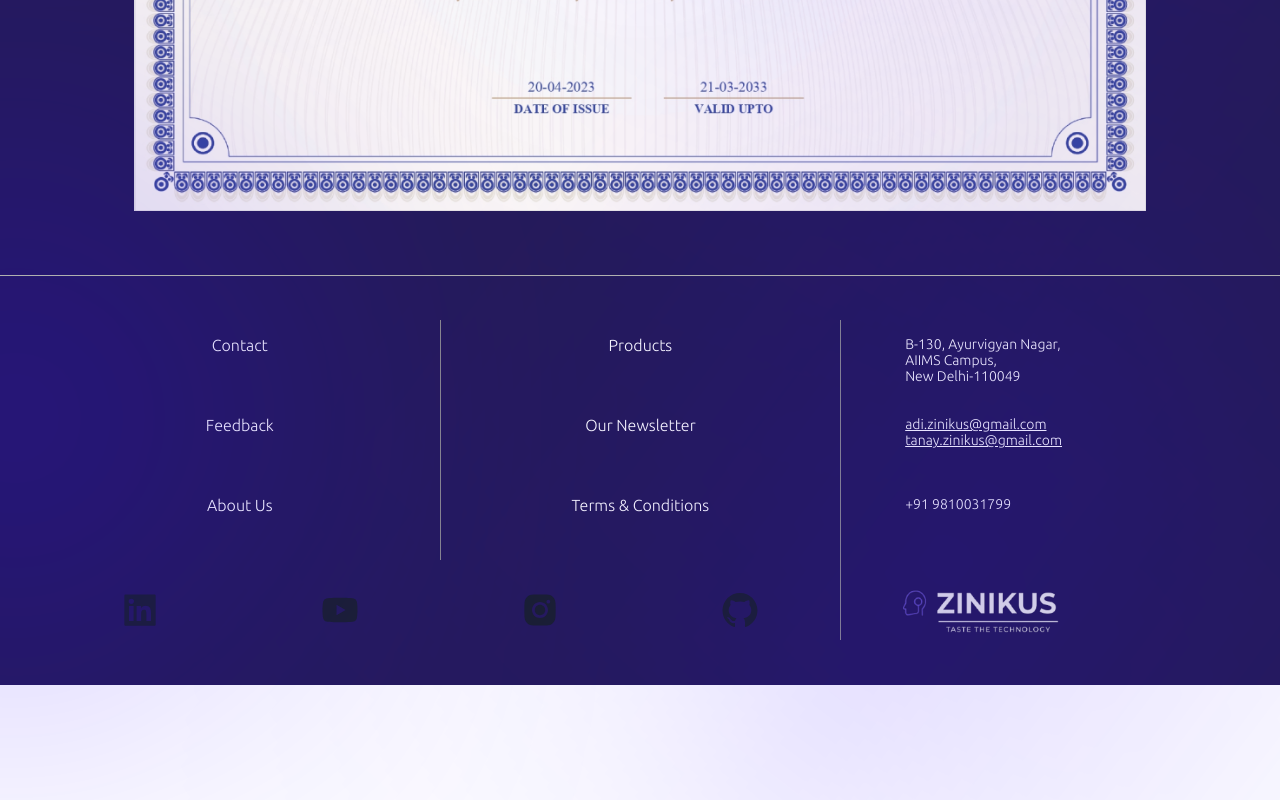
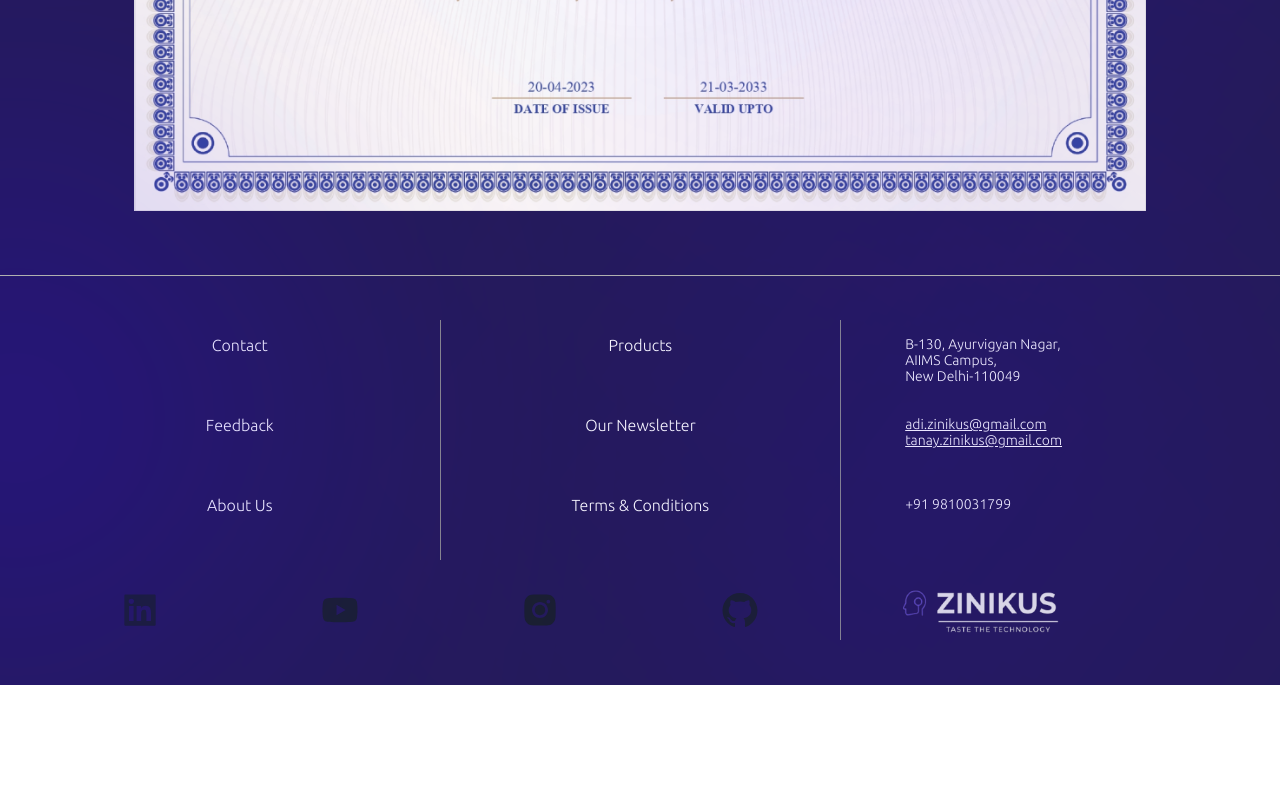
Before and after one commit to UjjwalPasahan/ZINIKUSWEB, a React (Create React App) app in the folder client/: page / in a window 1280 px wide. Shown: the part 3666-4466 px from the top of the page. After the commit the page ends 4351 px from the top, so only its background shows below. Built offline with nearby package versions, Linux system fonts and the light colour scheme.

Commit message:
some minor fixes

```diff
--- a/client/src/components/Home.jsx
+++ b/client/src/components/Home.jsx
@@ -86,7 +86,7 @@ const Home = () => {
           <div className="gradE1"></div>
           <Achievements />
           <div className="gradC1"></div>
-          <div className="gradE1" style={{maxHeight: '71.55635062611807vh'}}></div>
+          <div className="gradE1" style={{maxHeight: '400px'}}></div>
           <Footer />
         </div>
       </div>
--- a/client/src/components/Service.jsx
+++ b/client/src/components/Service.jsx
@@ -54,7 +54,7 @@ const Service = () => {
 
       <div className="ContactspaceMaker"></div>
       <div className="gradC1"></div>
-          <div className="gradE1" style={{maxHeight: '71.55635062611807vh'}}></div>
+          <div className="gradE1" style={{maxHeight: '400px'}}></div>
       <Footer />
     </div>
   );
--- a/client/src/styles/header.css
+++ b/client/src/styles/header.css
@@ -52,4 +52,6 @@
 
 .header {
   z-index: 9;
+  display: flex;
+  align-items: center;
 }
```
